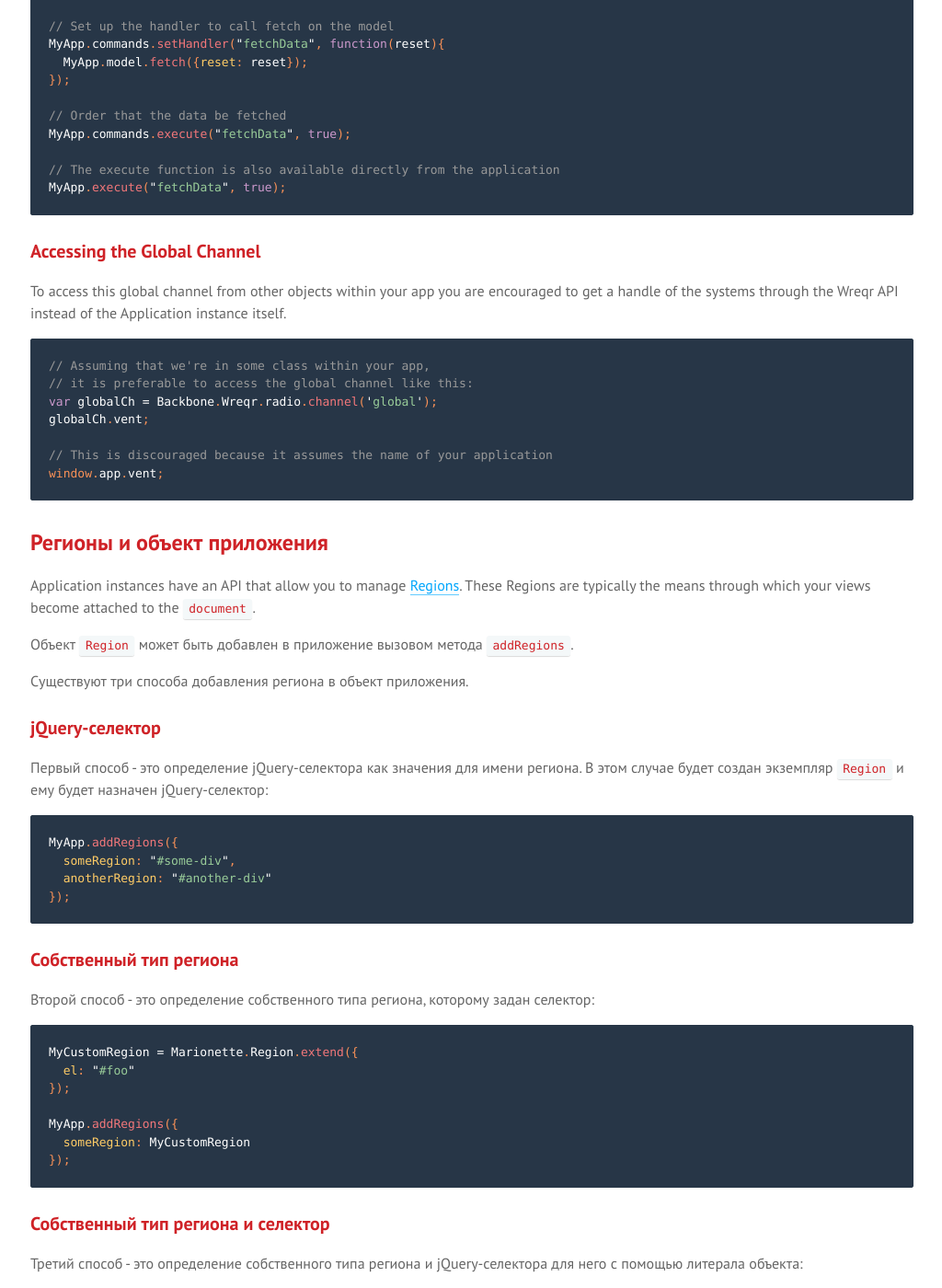
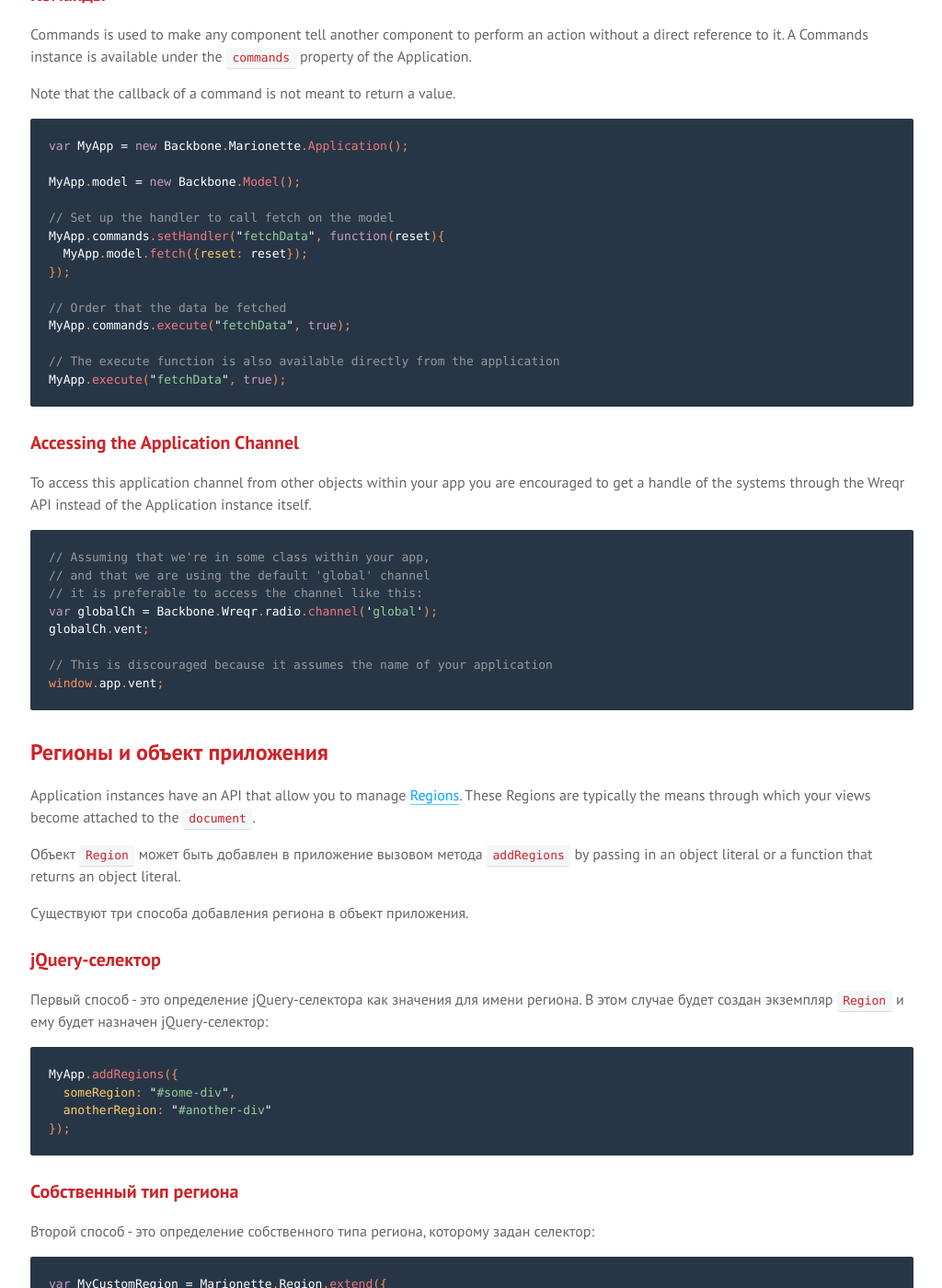
Before and after one commit to sadcitizen/marionettejs.ru, a Jekyll site: the page built from _posts/2014-01-01-application.md, in a window 1280 px wide and 1400 px high, scrolled down 3819 px. Shown: the whole window at 92% size, without its empty margins (127-1151 px from the left). Built offline with Jekyll 4.4.1, drawn with Linux system fonts in a browser that asks for light colours; some web fonts are replaced; Markdown is read by kramdown in place of the engine named in the settings; some of the changed text lies outside the part shown.

Commit message:
update ru/Application

````diff
--- a/_includes/translation/ru/marionette.application.md
+++ b/_includes/translation/ru/marionette.application.md
@@ -15,16 +15,20 @@
 * [Adding Initializers](#adding-initializers)
 * [Application Event](#application-event)
 * [Запуск приложения](#starting-an-application)
-* [Обмен сообщениями](#messaging-systems)
+* [The Application Channel](#the-application-channel)
   * [Агрегатор событий](#event-aggregator)
   * [Запрос/Ответ](#request-response)
   * [Команды](#commands)
+  * [Accessing the Application Channel](#accessing-the-application-channel)
 * [Регионы и объект приложения](#regions-and-the-application-object)
   * [jQuery-селектор](#jquery-selector)
   * [Собственный тип региона](#custom-region-type)
   * [Собственный тип региона и селектор](#custom-region-type-and-selector)
+  * [Region Options](#region-options)
+  * [Overriding the default RegionManager](#overriding-the-default-regionmanager)
   * [Получение региона по его имени](#get-region-by-name)
   * [Удаление регионов](#removing-regions)
+* [Application.getOption](#applicationgetoption)
 
 ## <a name="adding-initializers"></a> Добавление инициализаторов / Adding Initializers
 
@@ -107,11 +111,17 @@
 MyApp.start(options);
 ```
 
-## Обмен сообщениями
+## The Application Channel
 
 Marionette Applications come with a [messaging system](http://en.wikipedia.org/wiki/Message_passing) to facilitate communications within your app.
 
-The messaging system on the Application is the global channel from Backbone.Wreqr, which is actually comprised of three distinct systems.
+The messaging system on the Application is the radio channel from Backbone.Wreqr, which is actually comprised of three distinct systems.
+
+Marionette Applications default to the 'global' channel, but the channel can be configured.
+
+```js
+var MyApp = new Marionette.Application({ channelName: 'appChannel' });
+```
 
 This section will give a brief overview of the systems; for a more in-depth look you are encouraged to read
 the [`Backbone.Wreqr` documentation](https://github.com/marionettejs/backbone.wreqr).
@@ -177,14 +187,15 @@
 MyApp.execute("fetchData", true);
 ```
 
-### Accessing the Global Channel
+### Accessing the Application Channel
 
-To access this global channel from other objects within your app you are encouraged to get a handle of the systems
+To access this application channel from other objects within your app you are encouraged to get a handle of the systems
 through the Wreqr API instead of the Application instance itself.
 
 ```js
 // Assuming that we're in some class within your app,
-// it is preferable to access the global channel like this:
+// and that we are using the default 'global' channel
+// it is preferable to access the channel like this:
 var globalCh = Backbone.Wreqr.radio.channel('global');
 globalCh.vent;
 
@@ -197,7 +208,8 @@
 Application instances have an API that allow you to manage [Regions](https://github.com/marionettejs/backbone.marionette/blob/master/docs/marionette.region.md).
 These Regions are typically the means through which your views become attached to the `document`.
 
-Объект `Region` может быть добавлен в приложение вызовом метода `addRegions`.
+Объект `Region` может быть добавлен в приложение вызовом метода `addRegions` by passing in an object
+literal or a function that returns an object literal.
 
 Существуют три способа добавления региона в объект приложения.
 
@@ -217,12 +229,14 @@
 Второй способ - это определение собственного типа региона, которому задан селектор:
 
 ```js
-MyCustomRegion = Marionette.Region.extend({
+var MyCustomRegion = Marionette.Region.extend({
   el: "#foo"
 });
 
-MyApp.addRegions({
-  someRegion: MyCustomRegion
+MyApp.addRegions(function() {
+  return {
+    someRegion: MyCustomRegion
+  };
 });
 ```
 
@@ -231,7 +245,7 @@
 Третий способ - это определение собственного типа региона и jQuery-селектора для него с помощью литерала объекта:
 
 ```js
-MyCustomRegion = Marionette.Region.extend({});
+var MyCustomRegion = Marionette.Region.extend({});
 
 MyApp.addRegions({
 
@@ -247,6 +261,34 @@
 
 });
 ```
+
+### Region Options
+
+You can also specify regions per `Application` instance.
+
+```js
+new Marionette.Application({
+  regions: {
+    fooRegion: '#foo-region'
+  }
+});
+```
+
+### Overriding the default `RegionManager`
+
+If you need the `RegionManager`'s class chosen dynamically, specify `getRegionManager`:
+
+```js
+Marionette.Application.extend({
+  // ...
+
+  getRegionManager: function() {
+    // custom logic
+    return new MyRegionManager();
+  }
+```
+
+This can be useful if you want to attach `Application`'s regions to your own instance of `RegionManager`.
 
 ### Получение региона по его имени
 
@@ -273,4 +315,10 @@
 
 Перед тем как регион будет удален из объекта приложения, для него будет вызван метод `.close()`, который его отключит.
 
-Для более подробной информации ознакомьтесь с [документацией по регионам](./marionette.region.md).
+Для более подробной информации ознакомьтесь с [документацией по регионам](./marionette.region.md). Also, the API that Applications use to
+manage regions comes from the RegionManager Class, which is documented [over here](https://github.com/marionettejs/backbone.marionette/blob/master/docs/marionette.regionmanager.md).
+
+### Application.getOption
+Retrieve an object's attribute either directly from the object, or from the object's this.options, with this.options taking precedence.
+
+More information [getOption](./marionette.functions.md)
````
